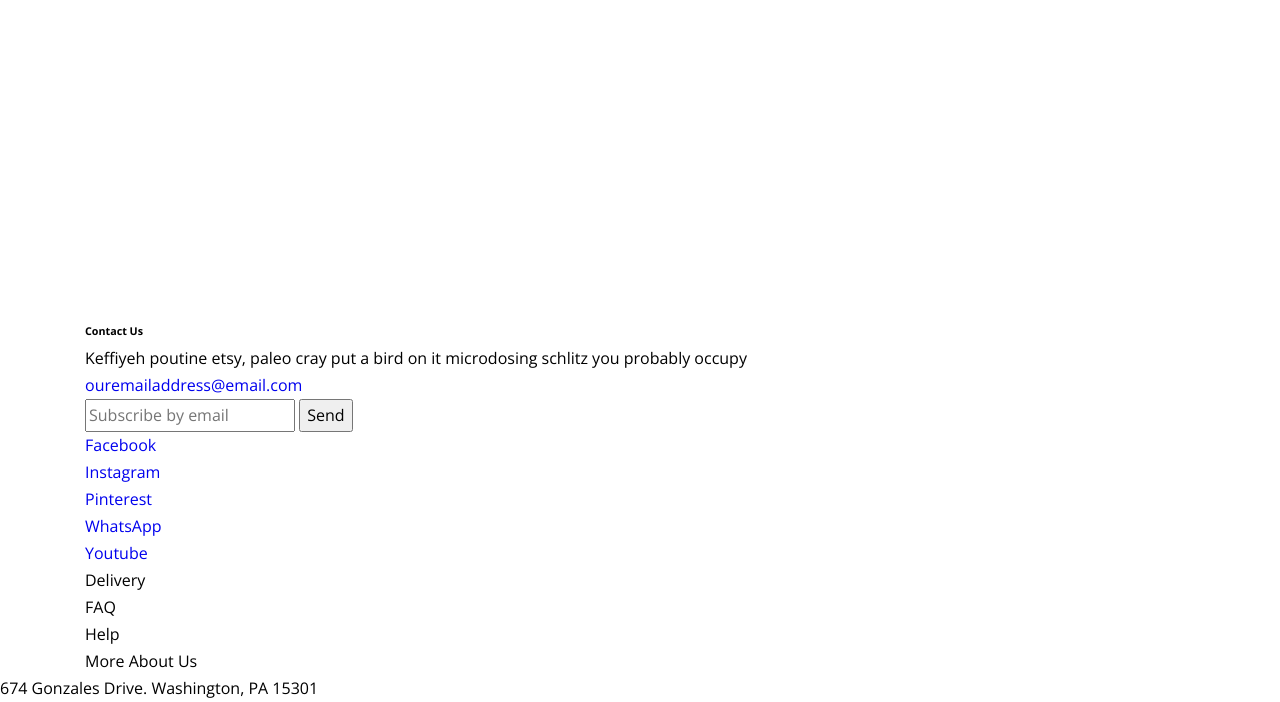
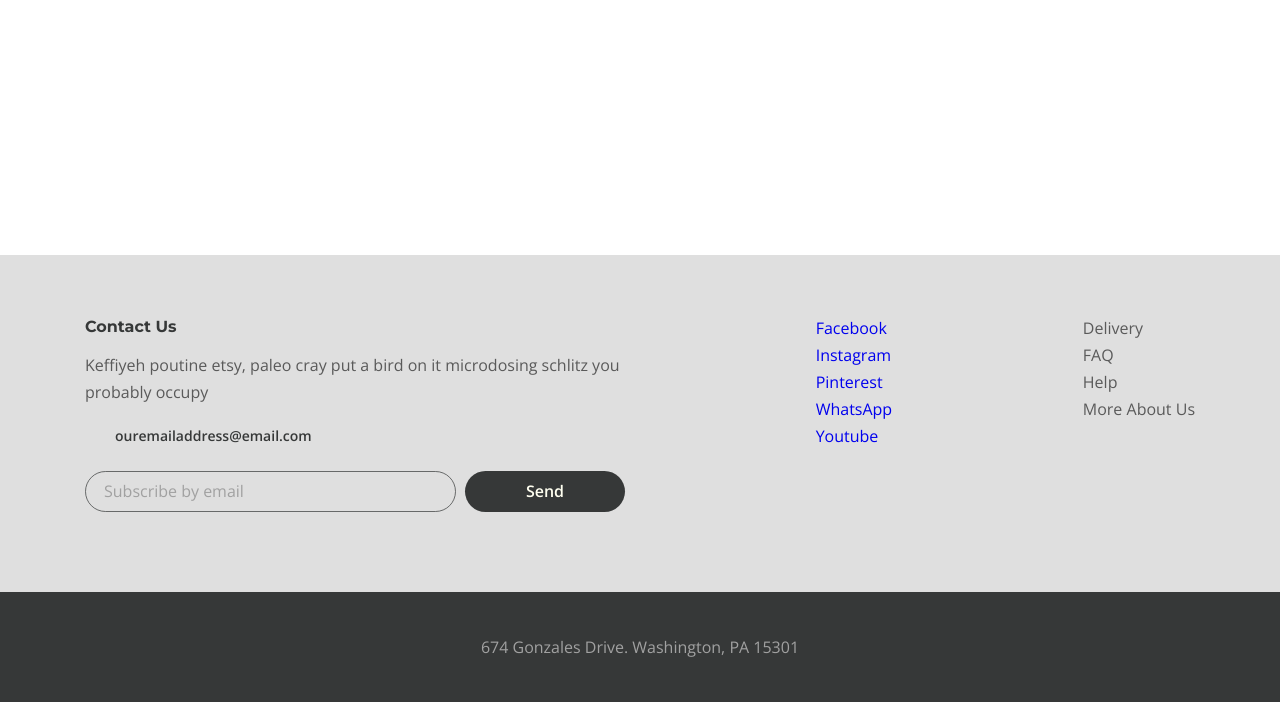
Before and after one commit to Andyone89/gulpdesire, a website: page app/index.html in a window 1280 px wide. Shown: the part 98-800 px from the top of the page. Drawn offline with nearby package versions, Linux system fonts and the light colour scheme.

Commit message:
footer-form

```diff
--- a/app/index.html
+++ b/app/index.html
@@ -7,9 +7,7 @@
   <title>Document</title>
   <link rel="preconnect" href="https://fonts.googleapis.com">
   <link rel="preconnect" href="https://fonts.gstatic.com" crossorigin>
-  <link
-    href="https://fonts.googleapis.com/css2?family=Montserrat:wght@700&family=Open+Sans:ital,wght@0,300..800;1,300..800&display=swap"
-    rel="stylesheet">
+  <link href="https://fonts.googleapis.com/css2?family=Montserrat:ital,wght@0,700;1,700&family=Open+Sans:wght@300..800&display=swap" rel="stylesheet">
   <link rel="stylesheet" href="css/style.min.css">
 </head>
 
@@ -108,7 +106,12 @@
         </div>
       </div>
       <div class="footer__copyright">
-        674 Gonzales Drive. Washington, PA 15301
+        <div class="container">
+          <p>
+            674 Gonzales Drive. Washington, PA 15301
+          </p>
+
+        </div>
       </div>
     </footer>
   </div>
--- a/app/scss/_global.scss
+++ b/app/scss/_global.scss
@@ -8,6 +8,7 @@ body{
 	font-size: 16px;
 	line-height: 27px;
 	font-weight: 400;
+	color: $default;
 }
 
 .wrapper {
--- a/app/scss/_reset.scss
+++ b/app/scss/_reset.scss
@@ -30,6 +30,7 @@ blockquote,
 dl,
 dd {
   margin: 0;
+  font-size: inherit;
 }
 
 ul[class] {
--- a/app/scss/_vars.scss
+++ b/app/scss/_vars.scss
@@ -1,3 +1,6 @@
+$title: #363838;
+$default: #5a5a5a;
+
 %title-font{
     font-family: "Montserrat", sans-serif;
     font-weight: 700;
--- a/app/scss/style.scss
+++ b/app/scss/style.scss
@@ -11,7 +11,8 @@
         align-items: center;
         height: 120px;
     }
-    &__btn{
+
+    &__btn {
         background-color: transparent;
         border: none;
         padding: 0;
@@ -34,13 +35,89 @@
         padding-left: 35px;
         padding-right: 45px;
     }
-    &__list-link{
+
+    &__list-link {
         @extend %title-font;
         color: rgba(54, 56, 56, 0.9);
         line-height: 22px;
     }
 }
 
-.footer{
+.footer {
+    &__content {
+        background-color: #dfdfdf;
+        padding: 60px 0 80px;
 
+    }
+
+    &__inner {
+        display: flex;
+        justify-content: space-between;
+    }
+
+    &__info {
+        width: 540px;
+    }
+
+    &__info-title {
+        color: $title;
+        @extend %title-font;
+        line-height: 23px;
+        margin-bottom: 14px;
+    }
+
+    &__info-text {
+        margin-bottom: 16px;
+        min-width: 476px;
+    }
+
+    &__info-email {
+        font-weight: 600;
+        font-size: 14px;
+        color: $title;
+        margin-bottom: 22px;
+        padding-left: 30px;
+        display: inline-block;
+    }
+
+    &__form {
+        display: flex;
+    }
+
+    &__form-input {
+        padding: 6px 10px 6px 18px;
+        border-radius: 21px;
+        background-color: transparent;
+        border: 1px solid rgba($title, .7);
+        width: 100%;
+
+
+        &::placeholder {
+            font-family: "Open Sans", sans-serif;
+            font-weight: 400;
+            font-size: 16px;
+            line-height: 27px;
+            color: #a1a1a1;
+        }
+    }
+
+    &__form-button {
+        background-color: $title;
+        border: none;
+        color: #fffff0;
+        border-radius: 21px;
+        font-weight: 600;
+        padding: 6px 12px;
+        min-width: 160px;
+        margin-left: 9px;
+        cursor: pointer;
+
+    }
+
+    &__copyright {
+        background-color: $title;
+        color: #a1a1a1;
+        text-align: center;
+        padding: 42px 0 41px;
+    }
 }
```
Also changed, not shown: app/css/style.min.css.
